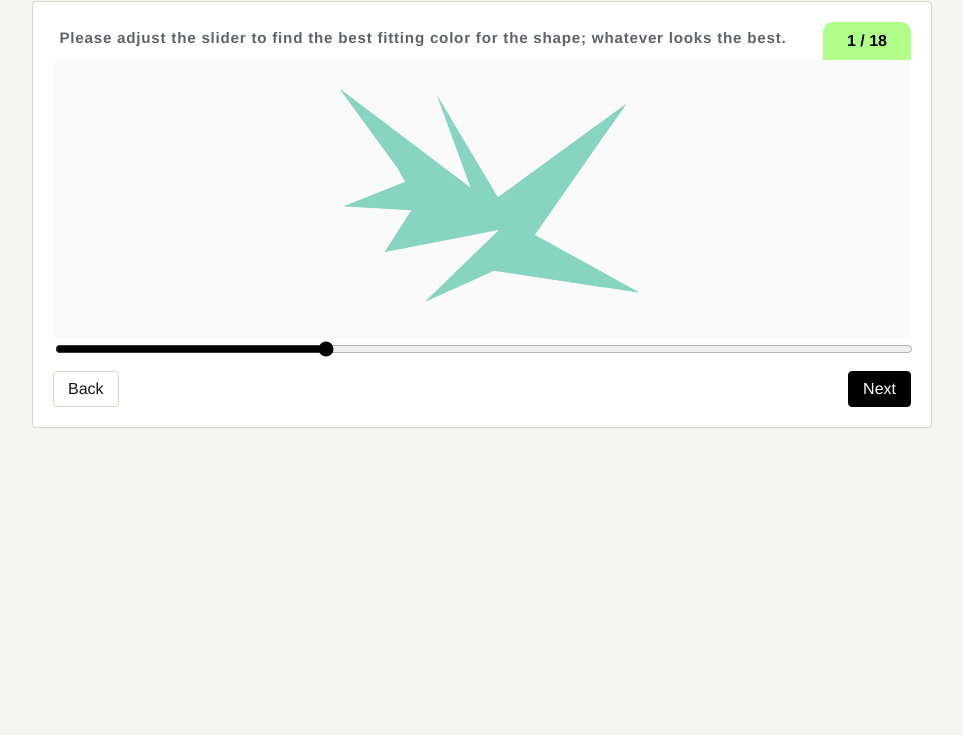
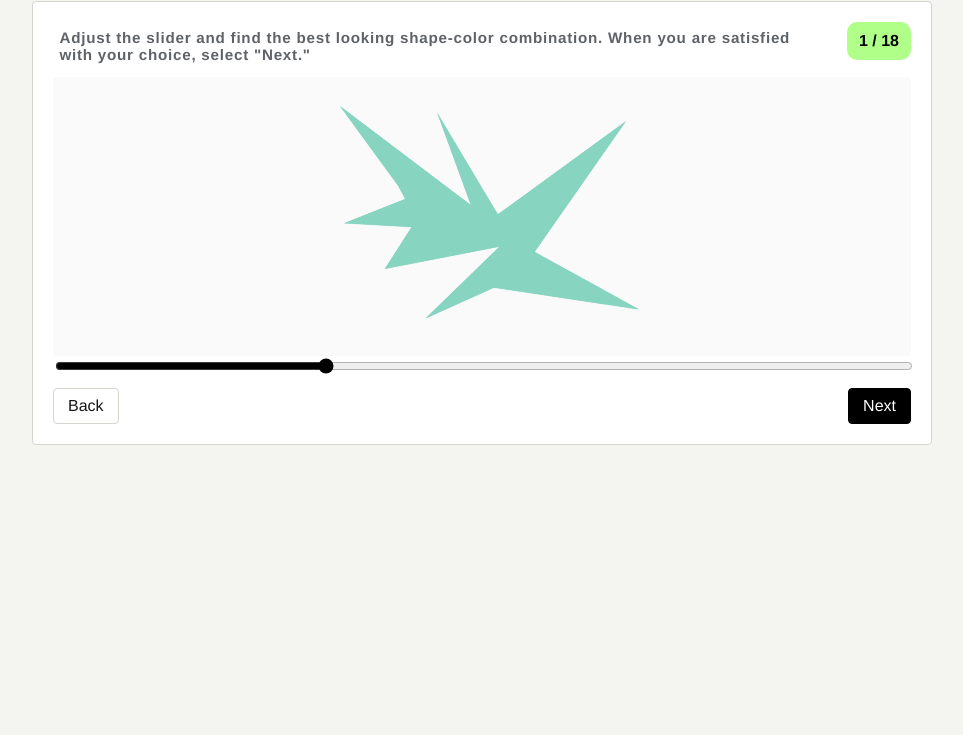
Before and after one commit to ro-nan/apstats, a plain HTML site: page index.html in a window 1280 px wide. Shown: the part 65-800 px from the top of the page, without its empty margins (158-1121 px from the left). Drawn offline with Linux system fonts and the light colour scheme.

Commit message:
text + style updates

```diff
--- a/index.html
+++ b/index.html
@@ -16,7 +16,7 @@
 
       <section class="experiment" aria-live="polite">
         <div class="trial-header">
-            <h5 class="eyebrow">Please adjust the slider to find the best fitting color for the shape; whatever looks the best.</h5>
+            <h5 class="eyebrow">Adjust the slider and find the best looking shape-color combination. When you are satisfied with your choice, select "Next."</h5>
             <div class="progress-chip" id="progress-chip">1 / 18</div>
         </div>
 
--- a/styles.css
+++ b/styles.css
@@ -95,8 +95,8 @@ h2 {
 }
 
 .progress-chip {
-  padding: 10px 24px;
-  border-radius: 10px 10px 0px 0px;
+  padding: 10px 12px;
+  border-radius: 10px 10px 10px 10px;
   background: #55ff0077;
   color: var(--accent);
   font-weight: 700;
```
